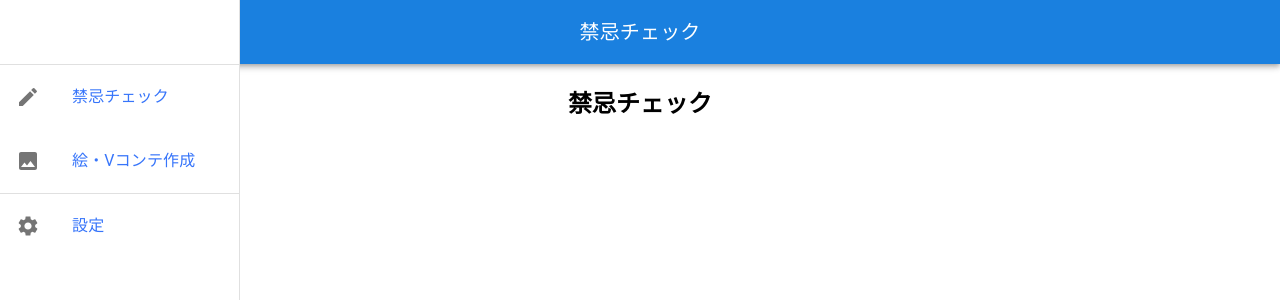
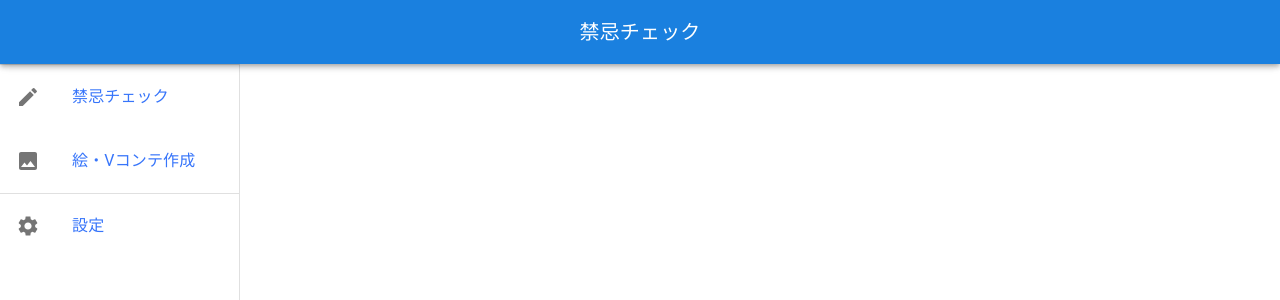
Before and after one commit to InoueKanata/proed, a React (Create React App) app in the folder main/frontend/: page / in a window 1280 px wide. Shown: the top 300 px of the page. Built offline with nearby package versions, Linux system fonts and the light colour scheme.

Commit message:
テンプレート修正

```diff
--- a/main/frontend/src/App.js
+++ b/main/frontend/src/App.js
@@ -34,7 +34,7 @@
   return (
     <ThemeProvider theme={theme}>
     <div className="App">
-      <AppBar position="static" >
+      <AppBar position="fixed" sx={{ zIndex: (theme) => theme.zIndex.drawer + 1 }}>
         <Toolbar>
           <Typography variant="h6" component="div" sx={{ flexGrow: 1 }}>
             禁忌チェック
```
